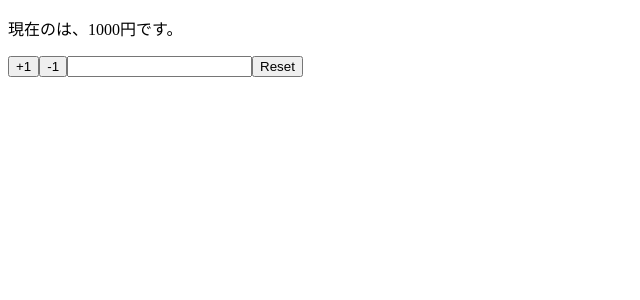
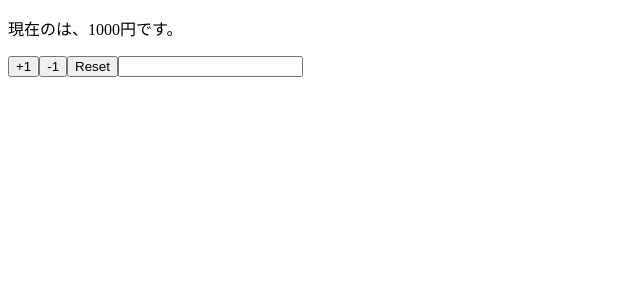
Before and after one commit to daisuke85a/react-hooks-101, a React (Create React App) app: page / in a window 1280 px wide. Shown: the top 300 px of the page, without its empty margins (0-640 px from the left). Built offline with nearby package versions, Linux system fonts and the light colour scheme.

Commit message:
implement callbacks with useEffect

```diff
--- a/src/App.js
+++ b/src/App.js
@@ -1,16 +1,30 @@
-import React, { useState } from 'react'
+import React, { useEffect, useState } from 'react'
 
 const App = props => {
 
   const [state, setState] = useState(props)
   const {name, price} = state
+
+  useEffect(() => {
+    console.log('This is like componentDidMout or componentDidUpdate')
+  })
+
+  useEffect(() => {
+    console.log('This is like componentDidMout')
+  }, [])
+
+  useEffect(() => {
+    console.log('This call back is for name only')
+  }, [name])
+
+
   return (
     <>
      <p>現在の{name}は、{price}円です。</p>
      <button onClick={() => setState({...state, price: price + 1})}>+1</button>
      <button onClick={() => setState({...state, price: price - 1})}>-1</button>
-     <input value={name} onInput={(e)=> setState({...state, name: e.target.value})}></input>
      <button onClick={() => setState(props)}>Reset</button>
+     <input value={name} onChange={(e)=> setState({...state, name: e.target.value})}></input>
     </>
   );
 }
```
